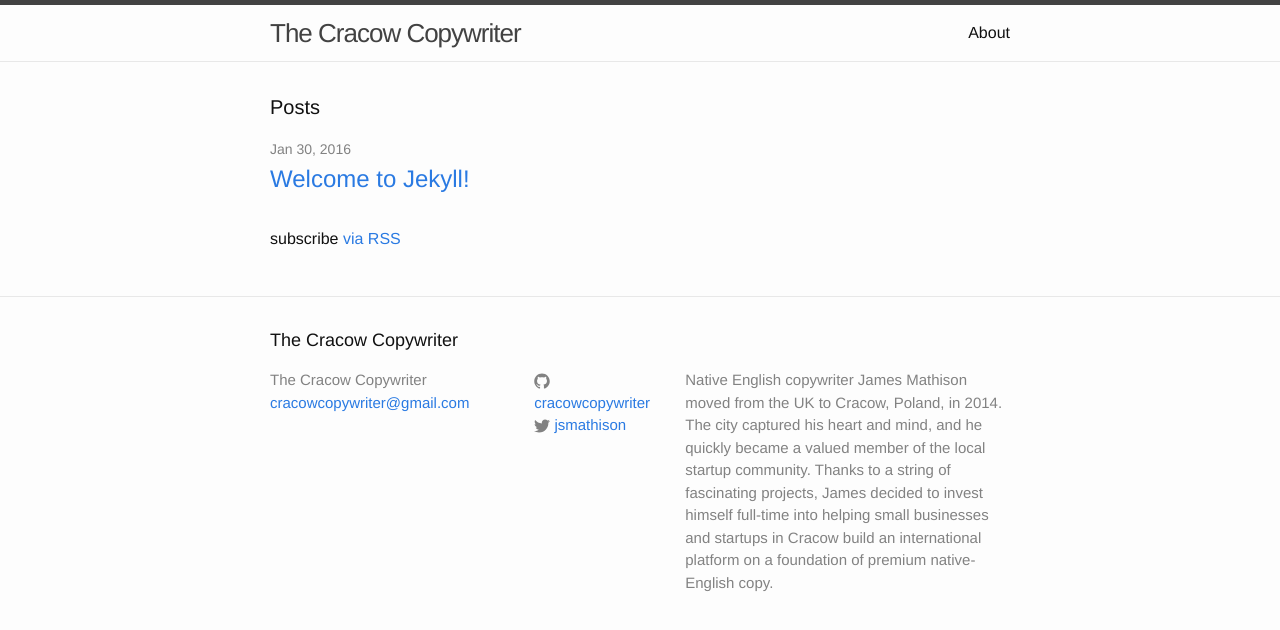
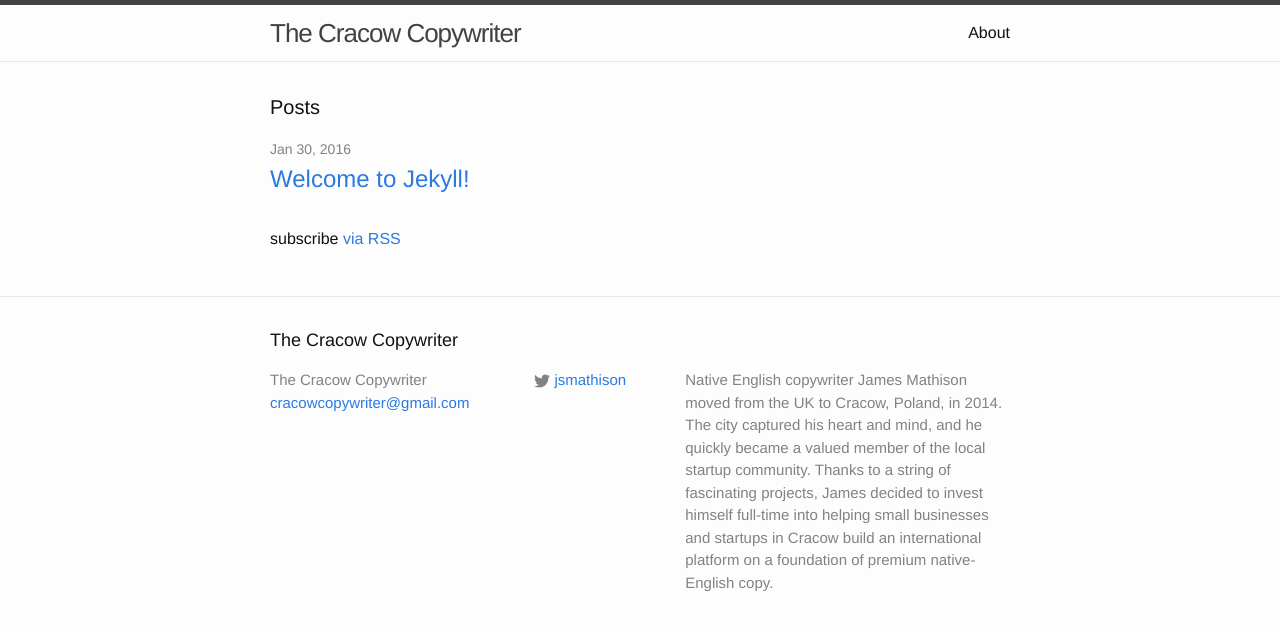
Before and after one commit to cracowcopywriter/cracowcopywriter.github.io, a Jekyll site: the page built from index.html, in a window 1280 px wide. Shown: the top 630 px of the page. Built offline with Jekyll 4.4.1, drawn with Linux system fonts in a browser that asks for light colours.

Commit message:
Update _config.yml

```diff
--- a/_config.yml
+++ b/_config.yml
@@ -18,7 +18,7 @@ description: > # this means to ignore newlines until "baseurl:"
 baseurl: "" # the subpath of your site, e.g. /blog
 url: "http://yourdomain.com" # the base hostname & protocol for your site
 twitter_username: jsmathison
-github_username:  cracowcopywriter
+github_username:
 
 # Build settings
 markdown: kramdown
```
